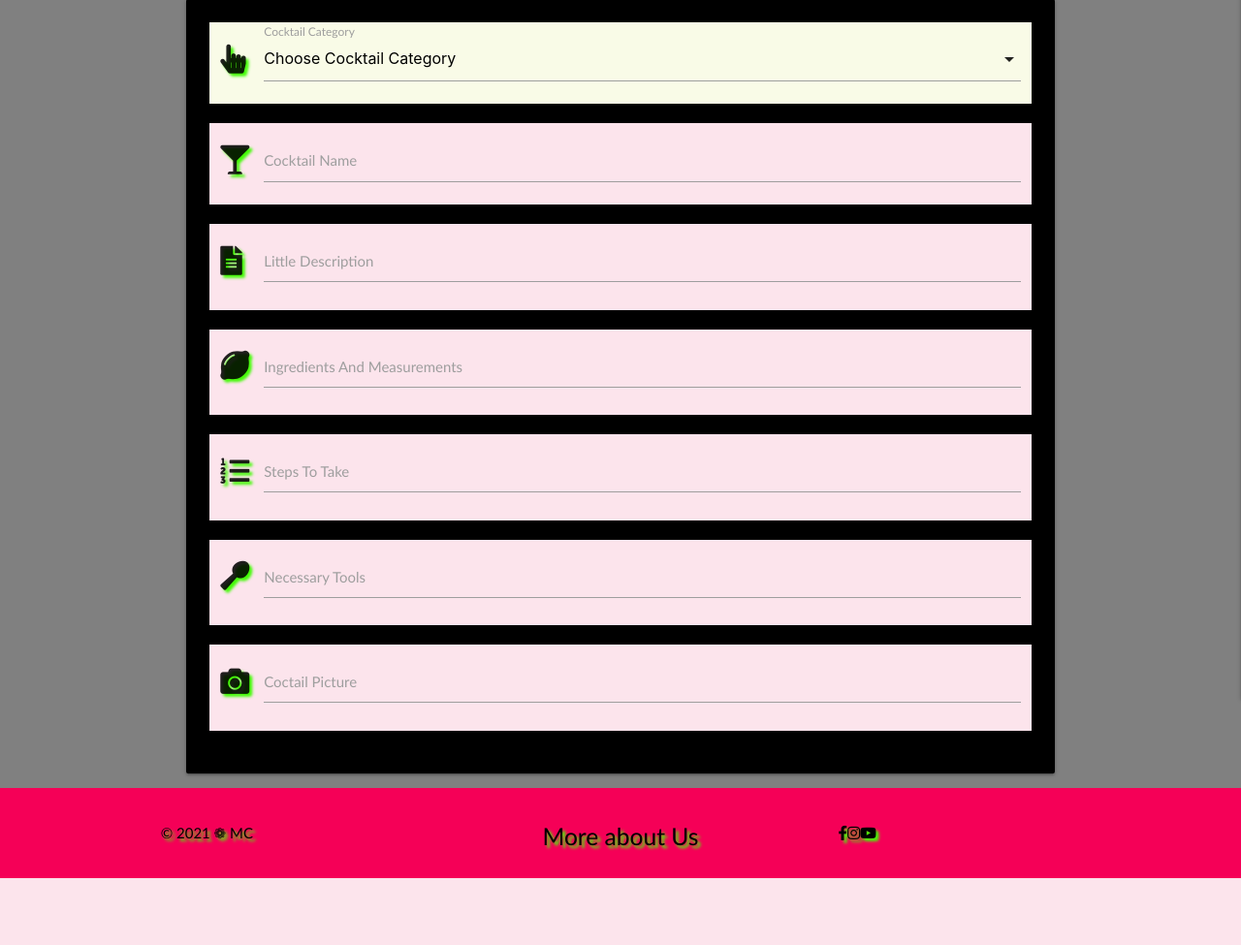
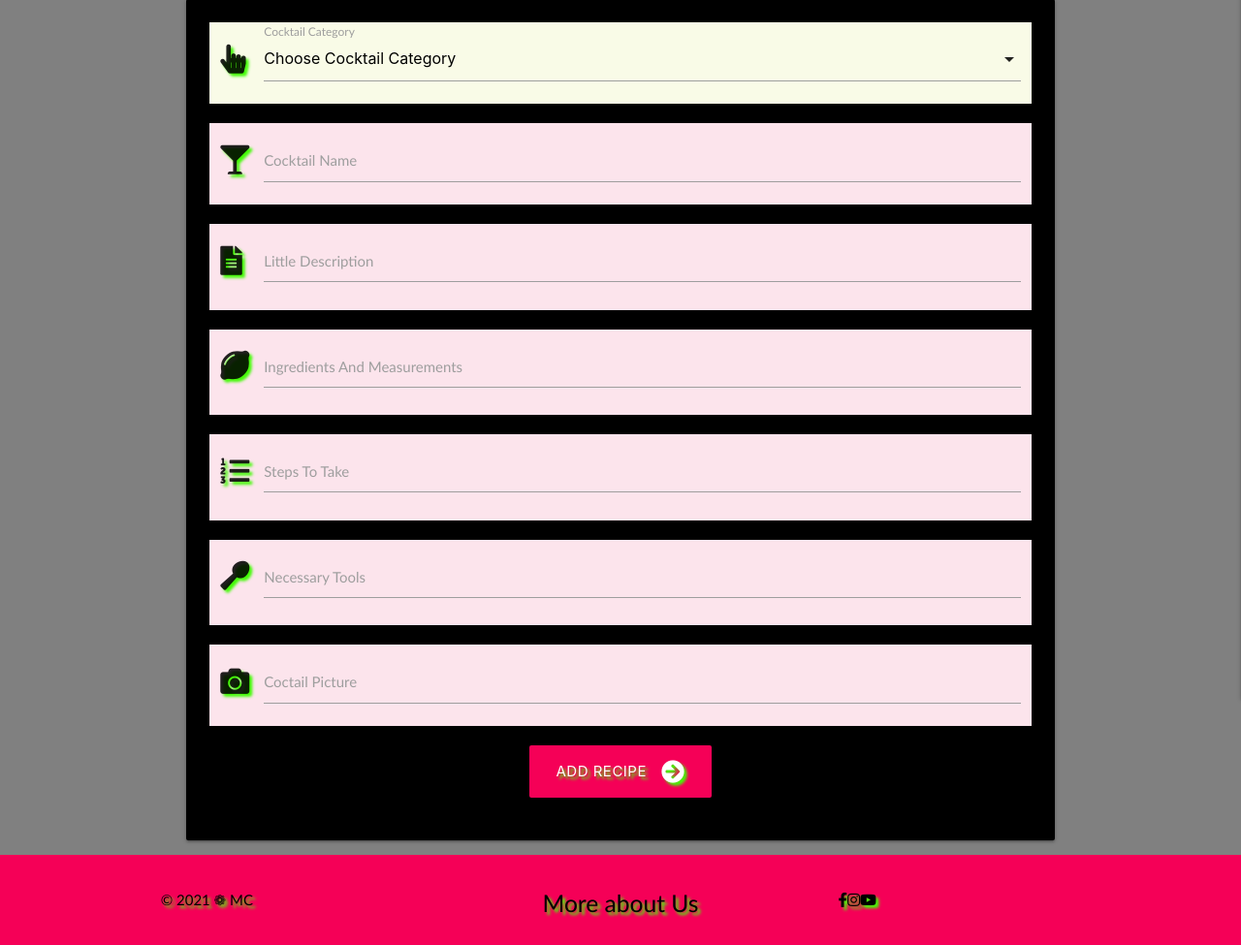
Before and after one commit to MaggieDaisy/Cocktails_and_Dreams, a Flask app: page /add_recipe in a window 1280 px wide. Shown: the part 139-1114 px from the top of the page at 97% size. Before the commit the page ends 1045 px from the top, so only its background shows below. Run offline with Flask 2, Linux system fonts and the light colour scheme; data that the repository does not hold is empty; some libraries are stand-ins or nearby versions.

Commit message:
Create a submit button for form which allows user to submit recipe and store in db

```diff
--- a/app.py
+++ b/app.py
@@ -103,8 +103,21 @@ def logout():
     return redirect(url_for("login"))
 
 
-@app.route("/add_recipe")
+@app.route("/add_recipe", methods=["GET", "POST"])
 def add_recipe():
+    if request.method == "POST":
+        recipe = {
+            "category_name": request.form.get("category_name"),
+            "recipe_name": request.form.get("recipe_name"),
+            "recipe_description": request.form.get("recipe_description"),
+            "recipe_ingredients": request.form.get("recipe_ingredients"),
+            "recipe_steps": request.form.get("recipe_steps"),
+            "recipe_tools": request.form.get("recipe_tools"),
+            "recipe_picture": request.form.get("recipe_picture"),
+        }
+        mongo.db.recipes.insert_one(recipe)
+        flash("Your Dream Cocktail Recipe Was Successfully Added")
+        return redirect(url_for("get_recipes"))
     categories = mongo.db.categories.find().sort("category_name", 1)
     return render_template("add_recipe.html", cetegories=categories)
 
--- a/templates/add_recipe.html
+++ b/templates/add_recipe.html
@@ -4,7 +4,8 @@
 <h4 class="pink accent-3 center-align text-shadow">Add your Dream Recipe</h4>
 
 <div class="row card-panel black">
-    <form class="col s12" method="POST" action="">
+    <form class="col s12" method="POST" action="{{ url_for('add_recipe') }}">
+      <!-- droppdown selection for cocktail category -->
         <div class="row lime lighten-5">
             <div class="input-field col s12">
                 <i class="fas fa-hand-pointer prefix text-shadow"></i>
@@ -17,6 +18,7 @@
                 <label for="category_name">Cocktail Category</label>
               </div>
         </div>
+        <!-- input field for cocktail name -->
       <div class="row pink lighten-5">
         <div class="input-field col s12">
           <i class="fas fa-glass-martini prefix text-shadow"></i>
@@ -25,6 +27,7 @@
           <label for="recipe_name">Cocktail Name</label>
         </div>
       </div>
+      <!-- input field for cocktail description -->
       <div class="row pink lighten-5">
         <div class="input-field col s12">
           <i class="fas fa-file-alt prefix text-shadow"></i>
@@ -33,6 +36,7 @@
           <label for="recipe_description">Little Description</label>
         </div>
       </div>
+      <!-- input field for ingredients -->
       <div class="row pink lighten-5">
         <div class="input-field col s12">
           <i class="fas fa-lemon prefix text-shadow"></i>
@@ -41,6 +45,7 @@
           <label for="recipe_ingredients">Ingredients And Measurements</label>
         </div>
       </div>
+      <!-- input field for steps -->
       <div class="row pink lighten-5">
         <div class="input-field col s12">
           <i class="fas fa-list-ol prefix text-shadow"></i>
@@ -49,6 +54,7 @@
           <label for="recipe_steps">Steps To Take</label>
         </div>
       </div>
+      <!-- input field for tools -->
       <div class="row pink lighten-5">
         <div class="input-field col s12">
           <i class="fas fa-utensil-spoon prefix text-shadow"></i>
@@ -57,12 +63,21 @@
           <label for="recipe_tools">Necessary Tools</label>
         </div>
       </div>
+      <!-- input field for cocktail picture -->
       <div class="row pink lighten-5">
         <div class="input-field col s12">
           <i class="fas fa-camera prefix text-shadow"></i>
-          <textarea id="recipe_picture" name="recipe_picture" minlength="5"
-          maxlength="300" class="materialize-textarea validate" required></textarea>
+          <input id="recipe_picture" name="recipe_picture"
+          type="text" class="validate" required>
           <label for="recipe_picture">Coctail Picture</label>
+        </div>
+      </div>
+      <!-- submit form button -->
+      <div class="row">
+        <div class="col s12 center-align">
+          <button type="submit" class="btn-large waves-effect waves-light pink accent-3 text-shadow">
+              Add Recipe <i class="fas fa-arrow-circle-right right"></i>
+          </button>
         </div>
       </div>
     </form>
```
Also changed, not shown: templates/recipes.html (+22 -6 lines).
